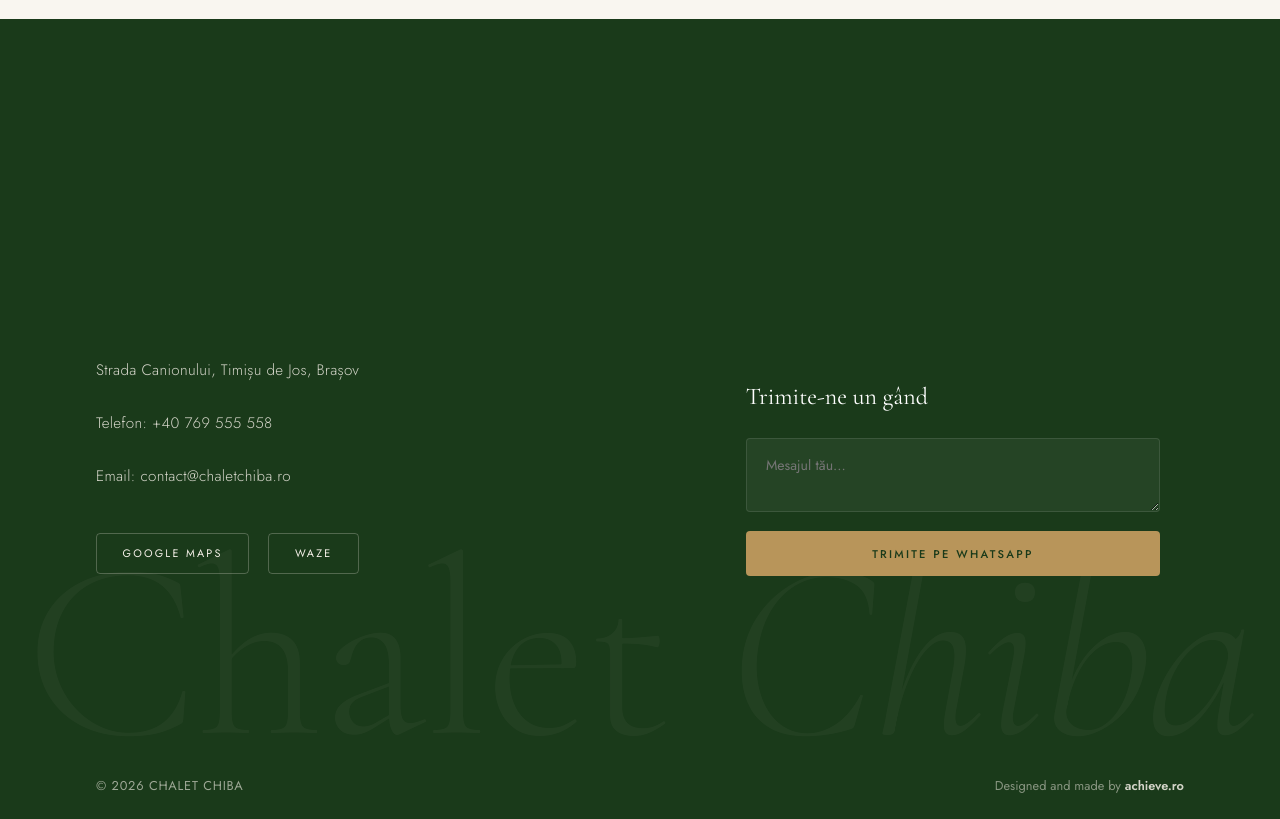
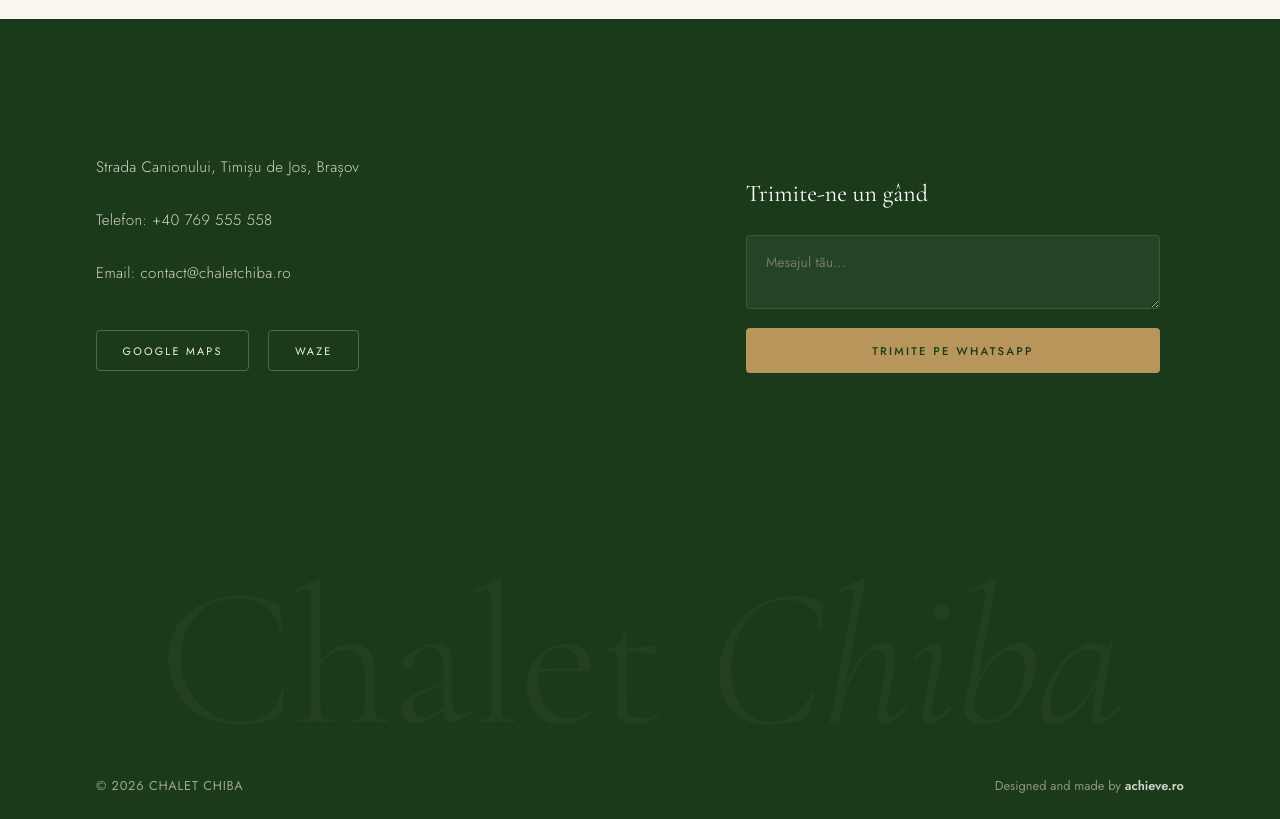
Before and after one commit to diaadiana/Chalet-Chiba, an Astro site: page / in a window 1280 px wide. Shown: the part 5740-6559 px from the top of the page. Built offline with nearby package versions, Linux system fonts and the light colour scheme; Astro itself is replaced by a stand-in of ours.

Commit message:
Position watermark text below contact box without overlap on 100vh page

```diff
--- a/src/styles/global.css
+++ b/src/styles/global.css
@@ -1118,19 +1118,17 @@
 
 .contact-giant-text {
   font-family: 'Cormorant Garamond', serif;
-  font-size: 19.8vw;
+  font-size: 15.5vw;
   line-height: 0.8;
   color: rgba(245, 240, 232, 0.04);
-  width: 100vw;
+  width: 100%;
   text-align: center;
   white-space: nowrap;
   user-select: none;
   pointer-events: none;
-  position: absolute;
-  left: 50%;
-  transform: translateX(-50%);
-  bottom: 4rem;
-  z-index: 0;
+  margin-top: auto;
+  margin-bottom: 2rem;
+  z-index: 1;
   letter-spacing: -0.01em;
   font-weight: 300;
 }
@@ -1183,7 +1181,7 @@
   gap: 6rem;
   width: 100%;
   align-items: flex-start;
-  padding-top: 4rem;
+  padding-top: 2rem;
 }
 
 .contact-info {
```
